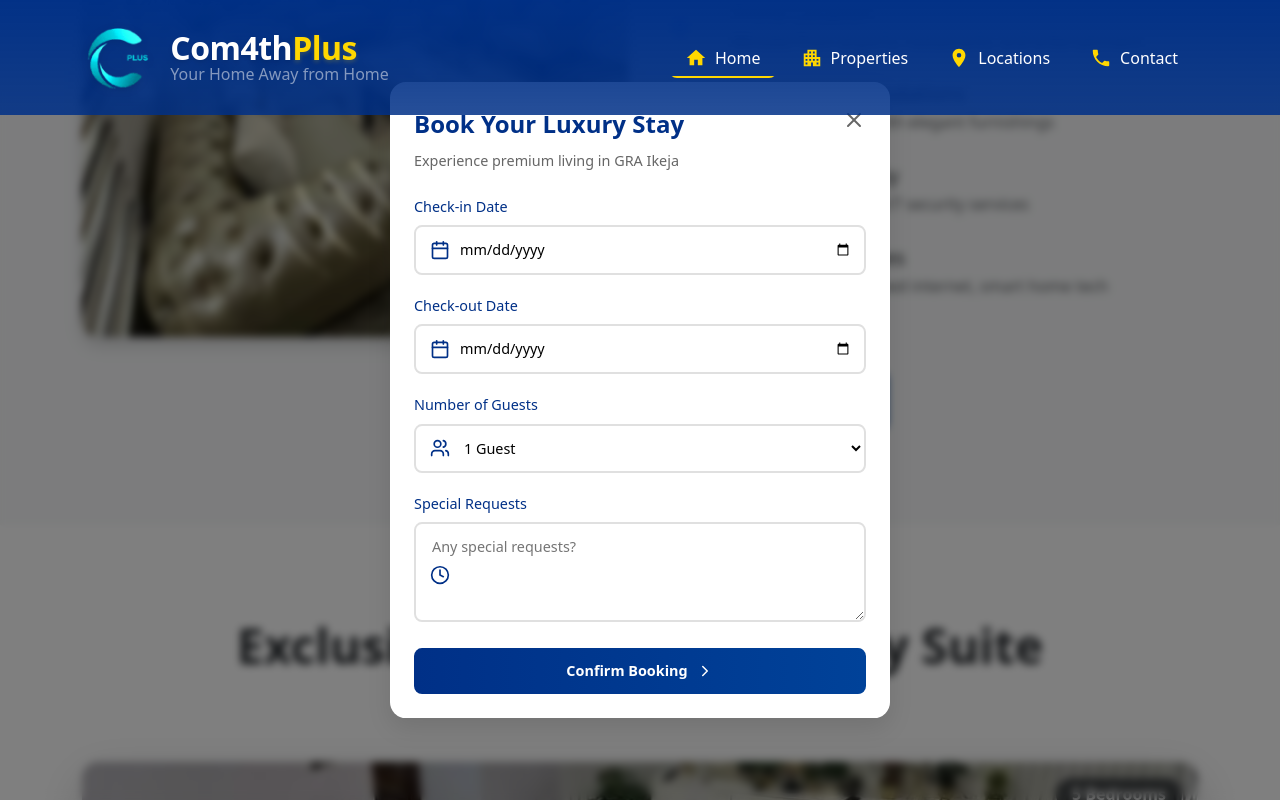
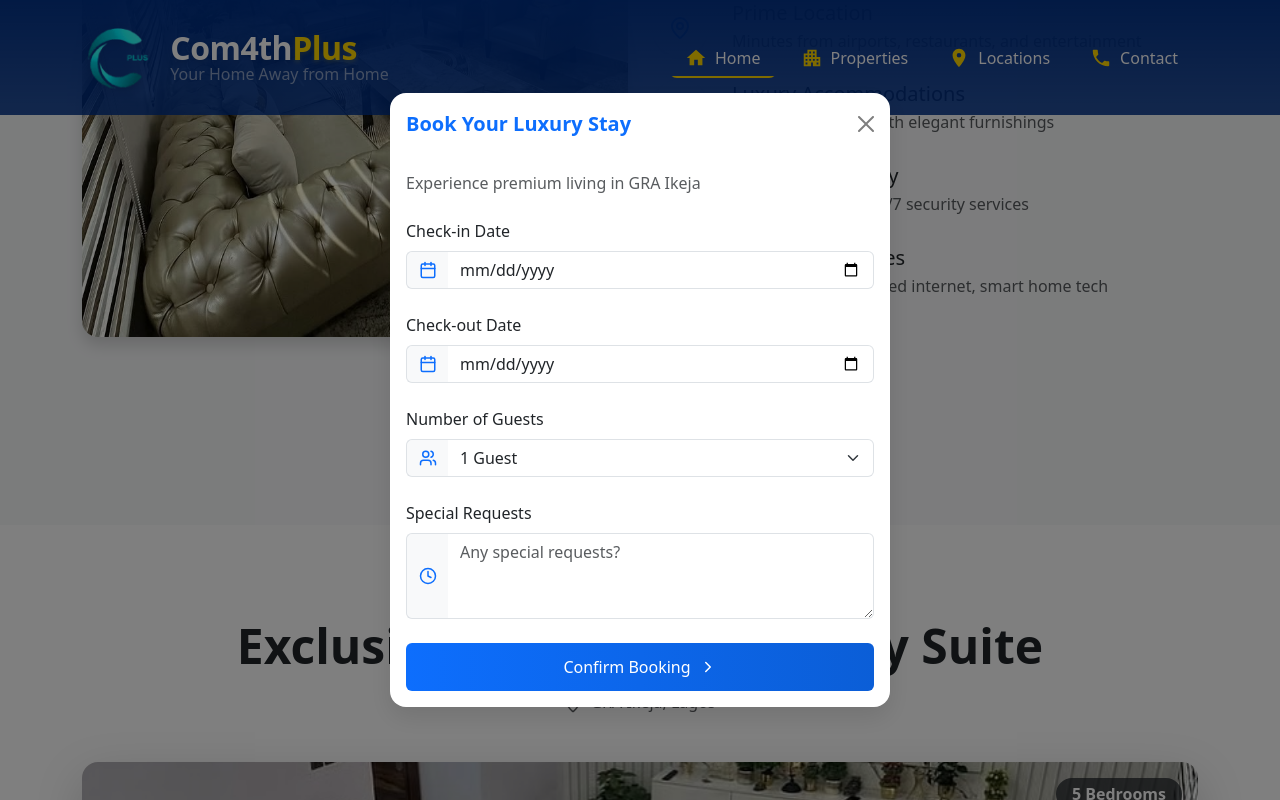
Before and after one commit to ablejohn/Com4thPlus, a React (Vite) app: page / in a window 1280 px wide. Both pictures are taken after a click on the button "Book Your Stay". Shown: the part 1447-2247 px from the top of the page. Built offline with nearby package versions, Linux system fonts and the light colour scheme.

Commit message:
Modal Updates

```diff
--- a/src/components/bookingModal.jsx
+++ b/src/components/bookingModal.jsx
@@ -1,12 +1,12 @@
-import React, { useState } from "react";
-import { X, Calendar, Users, Clock, ChevronRight } from "lucide-react";
+import React, { useState } from 'react';
+import { X, Calendar, Users, Clock, ChevronRight } from 'lucide-react';
 
 const BookingModal = ({ isOpen, onClose }) => {
   const [formData, setFormData] = useState({
     checkIn: "",
     checkOut: "",
     guests: "1",
-    special: "",
+    special: ""
   });
 
   const handleSubmit = (e) => {
@@ -19,74 +19,74 @@ const BookingModal = ({ isOpen, onClose }) => {
 
   return (
     <>
-      <div className="modal-overlay" onClick={onClose}></div>
-      <div className="booking-modal">
-        <button className="close-button" onClick={onClose} aria-label="Close">
-          <X size={24} />
-        </button>
+      <div
+        className="modal show d-block"
+        tabIndex="-1"
+        role="dialog"
+        style={{ backgroundColor: 'rgba(0, 0, 0, 0.5)' }}
+      >
+        <div className="modal-dialog modal-dialog-centered">
+          <div className="modal-content">
+            <div className="modal-header border-0">
+              <h5 className="modal-title fw-bold text-primary">Book Your Luxury Stay</h5>
+              <button
+                type="button"
+                className="btn-close"
+                onClick={onClose}
+                aria-label="Close"
+              />
+            </div>
 
-        <div className="modal-content">
-          <h3 className="modal-title">Book Your Luxury Stay</h3>
-          <p className="modal-subtitle">
-            Experience premium living in GRA Ikeja
-          </p>
+            <div className="modal-body">
+              <p className="text-muted mb-4">Experience premium living in GRA Ikeja</p>
 
-          <form onSubmit={handleSubmit} className="booking-form">
-            {/* Check-in Date */}
-            <div className="form-group">
-              <label htmlFor="checkIn" className="input-label">
-                Check-in Date
-              </label>
-              <div className="input-wrapper">
-                <Calendar className="input-icon" size={20} />
+              <form onSubmit={handleSubmit}>
+                <div className="mb-4">
+                  <label htmlFor="checkIn" className="form-label">Check-in Date</label>
+                  <div className="input-group">
+                    <span className="input-group-text">
+                      <Calendar size={18} />
+                    </span>
                     <input
                       type="date"
+                      className="form-control"
+                      id="checkIn"
                       value={formData.checkIn}
-                  onChange={(e) =>
-                    setFormData({ ...formData, checkIn: e.target.value })
-                  }
+                      onChange={(e) => setFormData({ ...formData, checkIn: e.target.value })}
                       required
-                  className="form-input"
-                  id="checkIn"
                     />
                   </div>
                 </div>
 
-            {/* Check-out Date */}
-            <div className="form-group">
-              <label htmlFor="checkOut" className="input-label">
-                Check-out Date
-              </label>
-              <div className="input-wrapper">
-                <Calendar className="input-icon" size={20} />
+                <div className="mb-4">
+                  <label htmlFor="checkOut" className="form-label">Check-out Date</label>
+                  <div className="input-group">
+                    <span className="input-group-text">
+                      <Calendar size={18} />
+                    </span>
                     <input
                       type="date"
+                      className="form-control"
+                      id="checkOut"
                       value={formData.checkOut}
-                  onChange={(e) =>
-                    setFormData({ ...formData, checkOut: e.target.value })
-                  }
+                      onChange={(e) => setFormData({ ...formData, checkOut: e.target.value })}
                       required
-                  className="form-input"
-                  id="checkOut"
                     />
                   </div>
                 </div>
 
-            {/* Number of Guests */}
-            <div className="form-group">
-              <label htmlFor="guests" className="input-label">
-                Number of Guests
-              </label>
-              <div className="input-wrapper">
-                <Users className="input-icon" size={20} />
+                <div className="mb-4">
+                  <label htmlFor="guests" className="form-label">Number of Guests</label>
+                  <div className="input-group">
+                    <span className="input-group-text">
+                      <Users size={18} />
+                    </span>
                     <select
+                      className="form-select"
+                      id="guests"
                       value={formData.guests}
-                  onChange={(e) =>
-                    setFormData({ ...formData, guests: e.target.value })
-                  }
-                  className="form-input"
+                      onChange={(e) => setFormData({ ...formData, guests: e.target.value })}
                       required
-                  id="guests"
                     >
                       {[1, 2, 3, 4, 5, 6].map((num) => (
                         <option key={num} value={num}>
@@ -97,210 +97,76 @@ const BookingModal = ({ isOpen, onClose }) => {
                   </div>
                 </div>
 
-            {/* Special Requests */}
-            <div className="form-group">
-              <label htmlFor="special" className="input-label">
-                Special Requests
-              </label>
-              <div className="input-wrapper">
-                <Clock className="input-icon" size={20} />
+                <div className="mb-4">
+                  <label htmlFor="special" className="form-label">Special Requests</label>
+                  <div className="input-group">
+                    <span className="input-group-text">
+                      <Clock size={18} />
+                    </span>
                     <textarea
+                      className="form-control"
+                      id="special"
+                      rows="3"
                       value={formData.special}
-                  onChange={(e) =>
-                    setFormData({ ...formData, special: e.target.value })
-                  }
-                  className="form-input"
+                      onChange={(e) => setFormData({ ...formData, special: e.target.value })}
                       placeholder="Any special requests?"
-                  rows="3"
-                  id="special"
                     ></textarea>
                   </div>
                 </div>
 
-            {/* Submit Button */}
-            <button type="submit" className="submit-button">
+                <button
+                  type="submit"
+                  className="btn btn-primary w-100 d-flex align-items-center justify-content-center gap-2"
+                >
                   Confirm Booking
                   <ChevronRight size={18} />
                 </button>
               </form>
             </div>
           </div>
+        </div>
+      </div>
 
       <style>{`
-        .modal-overlay {
-          position: fixed;
-          top: 0;
-          left: 0;
-          right: 0;
-          bottom: 0;
-          background: rgba(0, 0, 0, 0.5);
-          backdrop-filter: blur(4px);
-          z-index: 1000;
-          animation: fadeIn 0.3s ease-out;
-        }
-
-        .booking-modal {
-          position: fixed;
-          top: 50%;
-          left: 50%;
-          transform: translate(-50%, -50%);
-          background: white;
-          border-radius: 16px;
-          padding: 1.5rem;
-          width: 90%;
-          max-width: 500px;
-          max-height: 90vh;
-          overflow-y: auto;
-          z-index: 1001;
-          animation: slideIn 0.3s ease-out;
+        .modal-content {
+          border-radius: 1rem;
+          border: none;
           box-shadow: 0 10px 25px rgba(0, 0, 0, 0.1);
         }
 
-        .close-button {
-          position: absolute;
-          top: 1rem;
-          right: 1rem;
-          background: none;
-          border: none;
-          color: #666;
-          cursor: pointer;
-          padding: 0.5rem;
-          border-radius: 50%;
-          transition: all 0.3s ease;
+        .input-group-text {
+          background-color: #f8f9fa;
+          border-right: none;
         }
 
-        .close-button:hover {
-          background: #f0f0f0;
-          transform: rotate(90deg);
+        .form-control, .form-select {
+          border-left: none;
         }
 
-        .modal-title {
-          font-size: 1.5rem;
-          font-weight: bold;
-          margin-bottom: 0.5rem;
-          color: #003087;
+        .form-control:focus, .form-select:focus {
+          border-color: #ced4da;
+          box-shadow: none;
+          border-left: none;
         }
 
-        .modal-subtitle {
-          color: #666;
-          margin-bottom: 1.5rem;
-          font-size: 0.9rem;
+        .input-group-text svg {
+          color: #0d6efd;
         }
 
-        .booking-form {
-          display: flex;
-          flex-direction: column;
-          gap: 1.25rem;
+        .btn-primary {
+          background: linear-gradient(to right, #0d6efd, #0b5ed7);
+          border: none;
+          padding: 0.75rem 1.5rem;
+          transition: transform 0.3s ease;
         }
 
-        .form-group {
-          position: relative;
-        }
-
-        .input-wrapper {
-          position: relative;
-        }
-
-        .input-icon {
-          position: absolute;
-          left: 1rem;
-          top: 50%;
-          transform: translateY(-50%);
-          color: #003087;
-          z-index: 1;
-        }
-
-        .form-input {
-          width: 100%;
-          padding: 0.75rem 0.75rem 0.75rem 2.75rem;
-          border: 2px solid #e0e0e0;
-          border-radius: 8px;
-          font-size: 0.9rem;
-          transition: all 0.3s ease;
-          background: white;
-        }
-
-        .form-input:focus {
-          border-color: #003087;
-          outline: none;
-          box-shadow: 0 0 0 3px rgba(0, 48, 135, 0.1);
-        }
-
-        textarea.form-input {
-          resize: vertical;
-          min-height: 100px;
-          padding-left: 1rem;
-        }
-
-        .input-label {
-          display: block;
-          margin-bottom: 0.5rem;
-          color: #003087;
-          font-size: 0.9rem;
-          font-weight: 500;
-        }
-
-        .submit-button {
-          background: linear-gradient(to right, #003087, #004299);
-          color: white;
-          border: none;
-          padding: 0.75rem 1.5rem;
-          border-radius: 8px;
-          font-weight: bold;
-          cursor: pointer;
-          display: flex;
-          align-items: center;
-          justify-content: center;
-          gap: 0.5rem;
-          transition: transform 0.3s ease;
-          font-size: 0.9rem;
-        }
-
-        .submit-button:hover {
+        .btn-primary:hover {
           transform: translateY(-2px);
         }
 
-        @keyframes fadeIn {
-          from { opacity: 0; }
-          to { opacity: 1; }
-        }
-
-        @keyframes slideIn {
-          from {
-            opacity: 0;
-            transform: translate(-50%, -45%);
-          }
-          to {
-            opacity: 1;
-            transform: translate(-50%, -50%);
-          }
-        }
-
-        @media (max-width: 480px) {
-          .booking-modal {
-            padding: 1rem;
-          }
-
-          .modal-title {
-            font-size: 1.25rem;
-          }
-
-          .modal-subtitle {
-            font-size: 0.8rem;
-          }
-
-          .form-input {
-            padding: 0.5rem 0.5rem 0.5rem 2.5rem;
-            font-size: 0.8rem;
-          }
-
-          .input-label {
-            font-size: 0.8rem;
-          }
-
-          .submit-button {
-            padding: 0.5rem 1rem;
-            font-size: 0.8rem;
+        @media (max-width: 576px) {
+          .modal-dialog {
+            margin: 1rem;
           }
         }
       `}</style>
```
Lines whose indentation alone changed are shown as unchanged.
